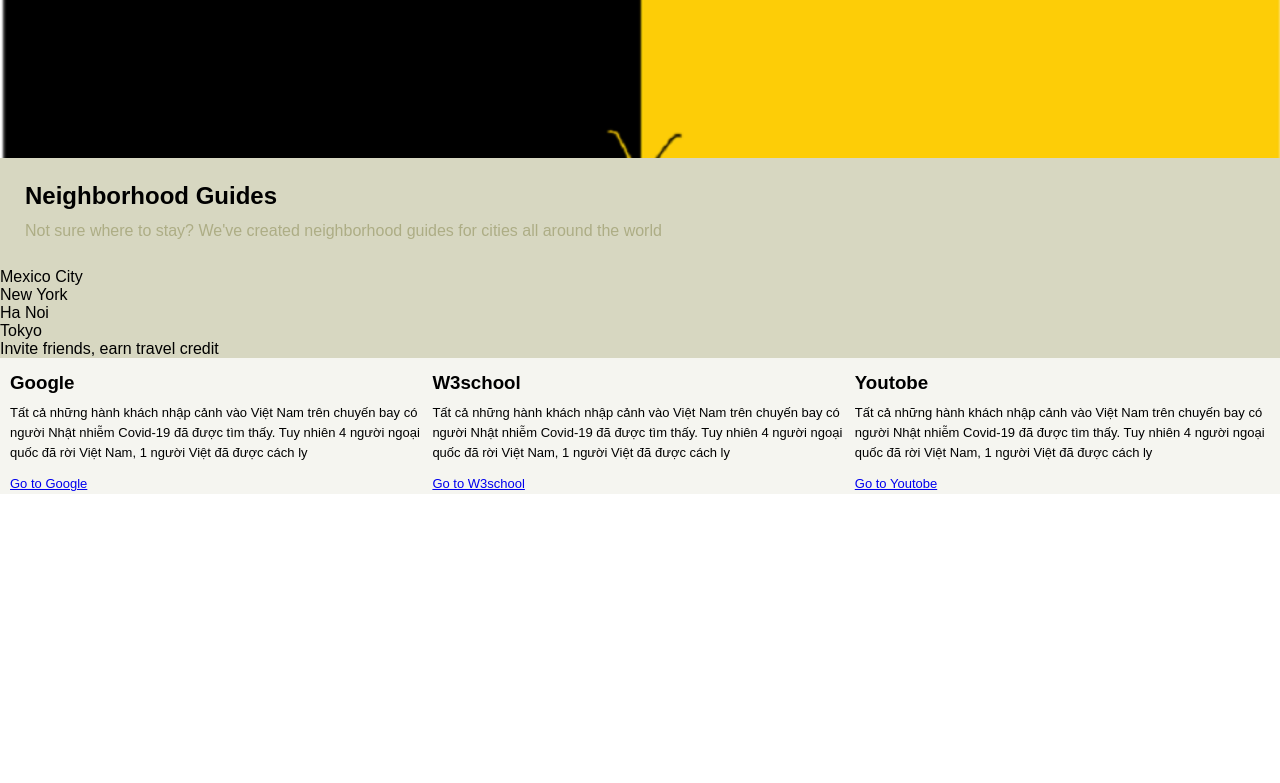
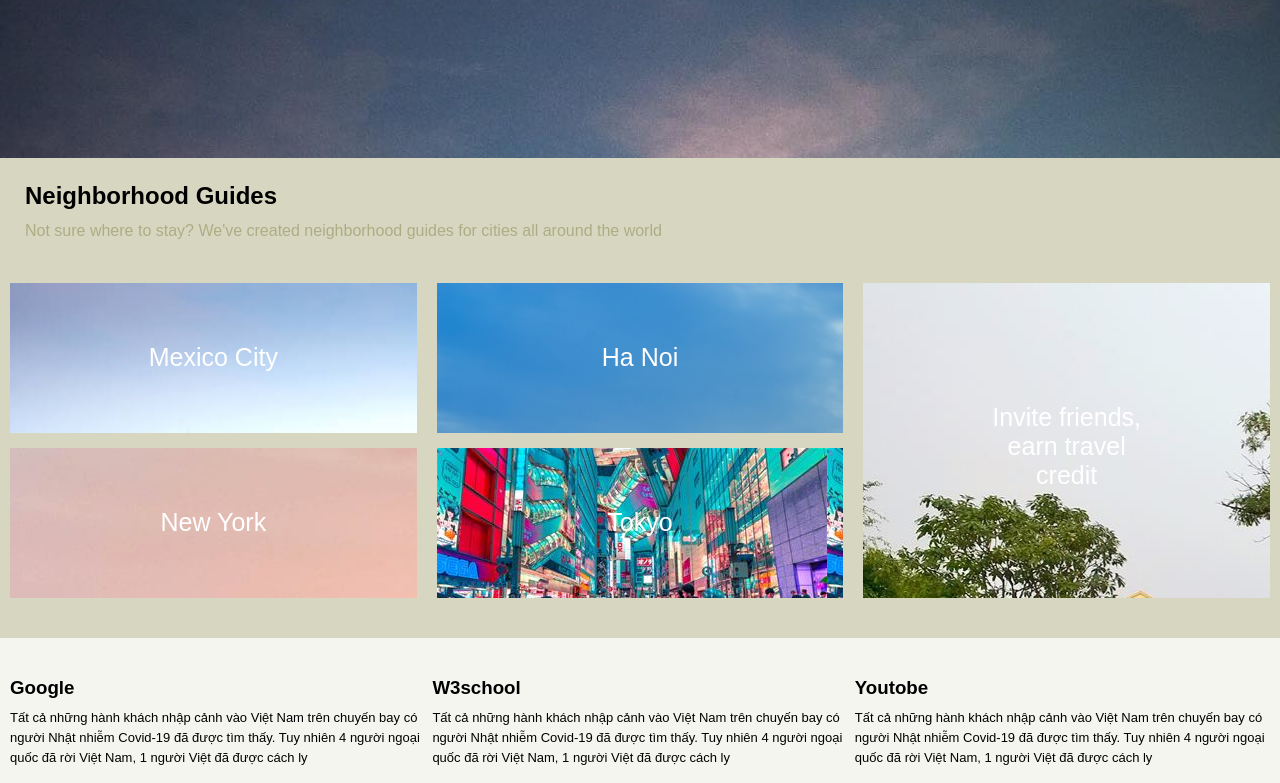
Before and after one commit to thanhcong2801/web_example, a plain HTML site: page html-css/index.html in a window 1280 px wide. Shown: the part 122-905 px from the top of the page. Before the commit the page ends 800 px from the top, so only its background shows below. Drawn offline with Linux system fonts and the light colour scheme.

Commit message:
update file css

```diff
--- a/html-css/index.html
+++ b/html-css/index.html
@@ -10,7 +10,7 @@
 </head>
 
 <body>
-    <div id="main-content">
+    <div id="container">
         <div class="banner">
             <h1>Find a place to stay</h1>
             <h4>Rent from people over 34,000 cities</h4>
@@ -22,16 +22,18 @@
                 <p>Not sure where to stay? We've created neighborhood guides for cities all around the world</p>
             </div>
             <div class="row">
-                <div class="column-first">
-                    <div>Mexico City</div>
-                    <div>New York</div>
+                <div class="column">
+                    <div class="column-image" style="background-image: url(../image/mexico.jpg);">Mexico City</div>
+                    <div class="column-image" style="background-image: url(../image/newyork.jpg);">New York</div>
                 </div>
                 <div class="column">
-                    <div>Ha Noi</div>
-                    <div>Tokyo</div>
+                    <div class="column-image" style="background-image: url(../image/hanoi.jpg);">Ha Noi</div>
+                    <div class="column-image" style="background-image:  url(../image/tokyo.jpg)">Tokyo</div>
                 </div>
-                <div class="column-last">
-                    <p>Invite friends, earn travel credit</p>
+                <div class="column">
+                    <div class="column-image" style="background-image:  url(../image/namdinh.jpg);">
+                        <p>Invite friends, earn travel credit</p>
+                    </div>
                 </div>
             </div>
         </div>
@@ -42,7 +44,8 @@
                     <h3>Google</h3>
                 </div>
                 <div>
-                    <p>Tất cả những hành khách nhập cảnh vào Việt Nam trên chuyến bay có người Nhật nhiễm Covid-19 đã được
+                    <p>Tất cả những hành khách nhập cảnh vào Việt Nam trên chuyến bay có người Nhật nhiễm Covid-19 đã
+                        được
                         tìm thấy. Tuy nhiên 4 người ngoại quốc đã rời Việt Nam, 1 người Việt đã được cách ly</p>
                 </div>
                 <div>
@@ -54,7 +57,8 @@
                     <h3>W3school</h3>
                 </div>
                 <div>
-                    <p>Tất cả những hành khách nhập cảnh vào Việt Nam trên chuyến bay có người Nhật nhiễm Covid-19 đã được
+                    <p>Tất cả những hành khách nhập cảnh vào Việt Nam trên chuyến bay có người Nhật nhiễm Covid-19 đã
+                        được
                         tìm thấy. Tuy nhiên 4 người ngoại quốc đã rời Việt Nam, 1 người Việt đã được cách ly</p>
                 </div>
                 <div>
@@ -66,7 +70,8 @@
                     <h3>Youtobe</h3>
                 </div>
                 <div>
-                    <p>Tất cả những hành khách nhập cảnh vào Việt Nam trên chuyến bay có người Nhật nhiễm Covid-19 đã được
+                    <p>Tất cả những hành khách nhập cảnh vào Việt Nam trên chuyến bay có người Nhật nhiễm Covid-19 đã
+                        được
                         tìm thấy. Tuy nhiên 4 người ngoại quốc đã rời Việt Nam, 1 người Việt đã được cách ly</p>
                 </div>
                 <div>
--- a/html-css/style.css
+++ b/html-css/style.css
@@ -5,14 +5,15 @@
 }
 
 
-#main-content{
+#container{
     font-family: sans-serif;
+    /* width: 980px; */
 }
 
 
 
 .banner{
-    background-image: url(../image/Capture.PNG);
+    background-image: url(../image/abc.jpg);
     background-repeat: no-repeat;
     background-size: cover;
     height: 35vh;
@@ -37,6 +38,40 @@
     color:  #adad85;
 }
 
+.row{
+    display: flex;
+    color: #ffffff;
+    font-size: 25px;
+    /* text-align: center; */
+    padding-bottom: 40px;
+}
+
+.column:first-child {
+    width: 33%;
+}
+
+.column {
+    width: 33%;
+    margin: 0 10px;
+    /* background-position: center; */
+    /* position: relative; */
+}
+
+.column:last-child .column-image {
+    width: 100%;
+    height: 315px;
+    padding: 120px;
+}
+
+.column-image{
+    height: 150px;
+    margin-top: 15px;
+    text-align: center;
+    /* padding: auto auto; */
+    /* margin: auto; */
+    padding: 60px;
+}
+
 
 .footer{
     background-color: #f5f5f0;
@@ -53,8 +88,7 @@
 
 .footer-column{
     width: 33%;
-    padding-top: 15px;
-    padding-left: 10px;
+    padding: 40px 0 40px 10px;
     line-height: 20px;
 }
 
```
Also changed, not shown: image/abc.jpg (added), image/hanoi.jpg (added), image/mexico.jpg (added), image/namdinh.jpg (added), image/newyork.jpg (added), image/tokyo.jpg (added), 1 other file.
